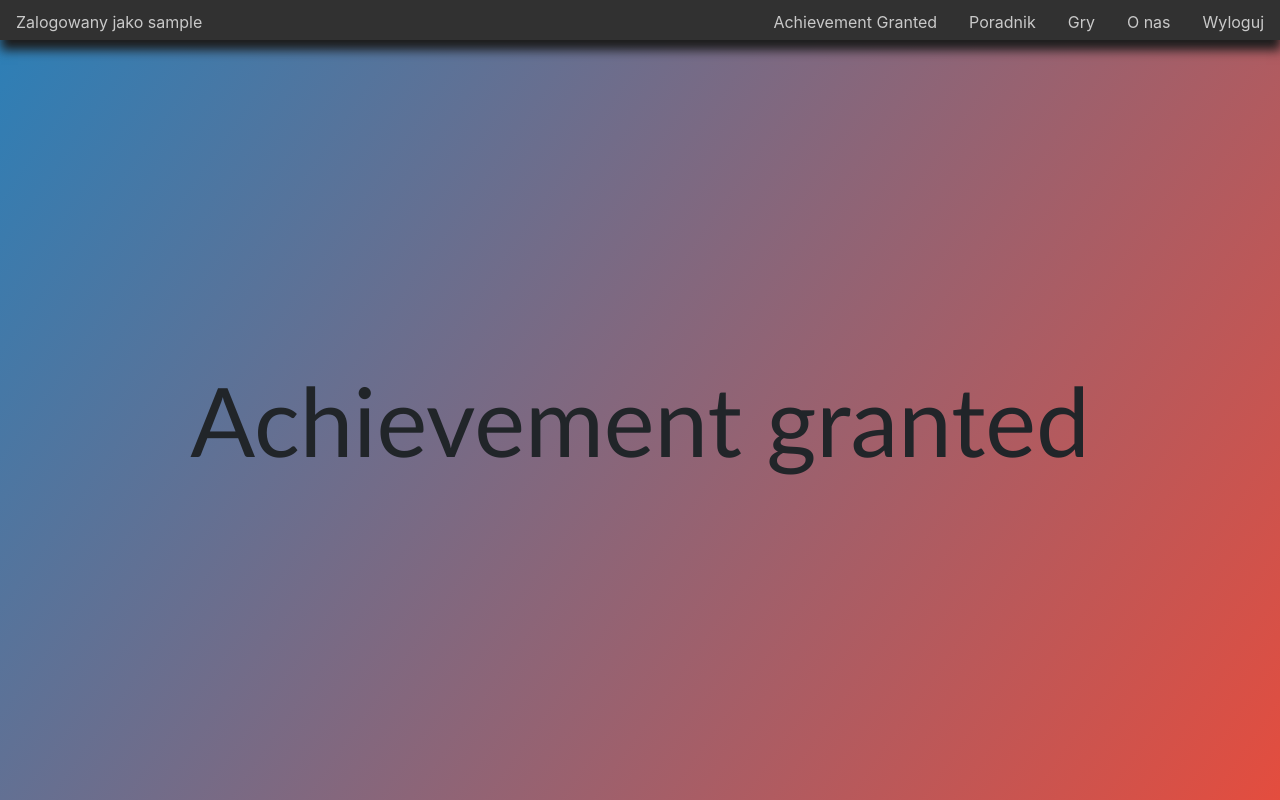
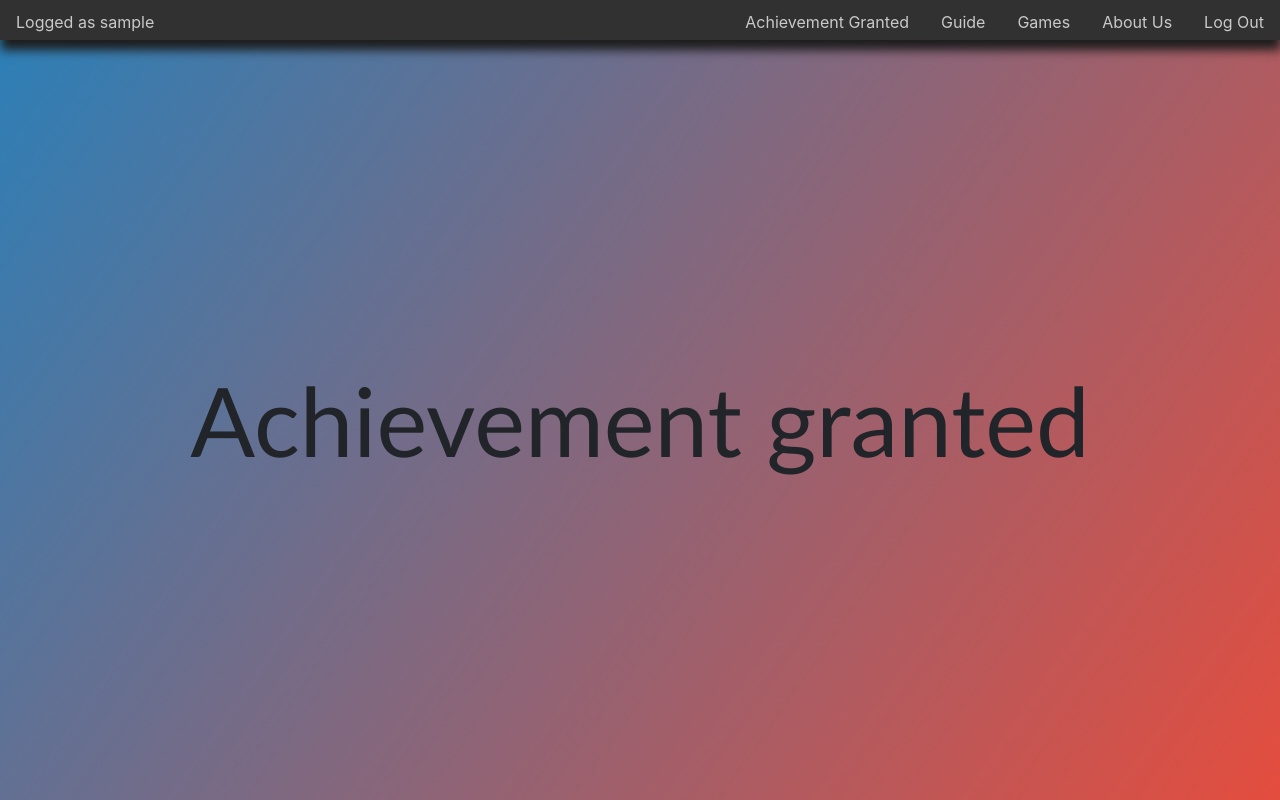
Before and after one commit to Dux97/Achievement-Granted, a Django app: page / in a window 1280 px wide. Run offline with Django 3.2, Linux system fonts and the light colour scheme; a user stored in the database is signed in; tables that the repository leaves empty hold one stand-in row (values such as "Sample post"); style sheets or scripts are compiled from the project's sources; some libraries are stand-ins or nearby versions.

Commit message:
Translate

```diff
--- a/Achievement_granted/static/css/basic.scss
+++ b/Achievement_granted/static/css/basic.scss
@@ -182,3 +182,19 @@ $backgroundradialgradient: radial-gradient(#34495d,#1b2838);
 .achievedSteam{
   background-color: #004c00;
 }
+
+#error-pop-up{
+  width: 80vw;
+  left: 10%;
+}
+
+#search-input{
+  margin-bottom: 2vh;
+}
+
+.scrap-form{
+  left: 10%;
+}
+.form-group{
+  padding-left: 1%;
+}
--- a/Achievement_granted/templates/base.html
+++ b/Achievement_granted/templates/base.html
@@ -14,7 +14,7 @@
 
 <div class="top-nav-bar">
     {% if user.is_authenticated %}
-     <p>Zalogowany jako {{user}}</p>
+     <p>Logged as {{user}}</p>
     {% endif %}
 
     <ul class="nav nav-pills justify-content-end">
@@ -22,13 +22,13 @@
             <a href="{% url 'home' %}">Achievement Granted</a>
         </li>
         <li class="nav-item">
-            <a href="{% url 'guide' %}">Poradnik</a>
+            <a href="{% url 'guide' %}">Guide</a>
         </li>
         <li class="nav-item">
-            <a href="{% url 'games' %}">Gry</a>
+            <a href="{% url 'games' %}">Games</a>
         </li>
         <li class="nav-item">
-            <a  href="{% url 'about' %}">O nas</a>
+            <a  href="{% url 'about' %}">About Us</a>
         </li>
         <li class="nav-item">
             {% if user.is_anonymous %}
@@ -36,7 +36,7 @@
                 <img src="{% static "images/Steam_login_button.png" %}">
             </a>
              {% else %}
-                <a href="/account/logout/">Wyloguj</a>
+                <a href="/account/logout/">Log Out</a>
             {% endif %}
         </li>
     </ul>
--- a/Achievement_granted/templates/pages/games.html
+++ b/Achievement_granted/templates/pages/games.html
@@ -12,6 +12,12 @@
     <input type="text" id="search-input" onkeyup="SearchAchivement()"
            class="form-control" placeholder="Search for names.." title="Type in a name">
     <table class="table table-dark" id="game-table">
+        <thead>
+            <tr>
+                <th scope="col">Icon</th>
+                <th scope="col">Title</th>
+            </tr>
+        </thead>
         <tbody >
             {% for game in games.games %}
                 <tr class="game">
```
Also changed, not shown: Achievement_granted/templates/pages/achievement.html (+5 -3 lines).
